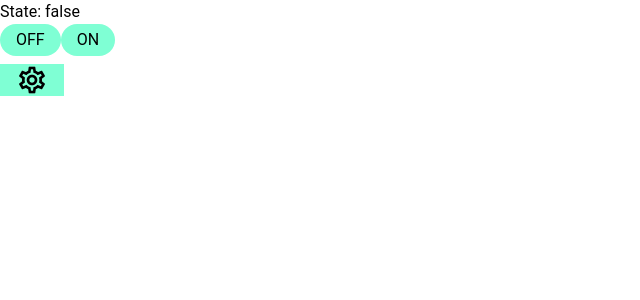
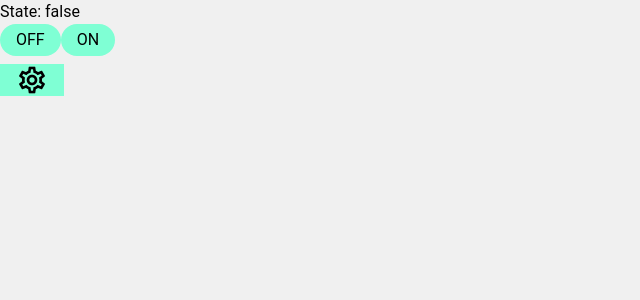
Before and after one commit to k-daiguji/vite_vitest_vue_vuetify, a Vue app: page / in a window 1280 px wide. Shown: the top 300 px of the page, without its empty margins (0-640 px from the left). Built offline with nearby package versions, Linux system fonts and the light colour scheme.

Commit message:
Defined root css (#117)

```diff
--- a/src/app/views/App.vue
+++ b/src/app/views/App.vue
@@ -4,17 +4,19 @@ import Settings from "@/app/views/AreaSettings.vue";
 </script>
 
 <template>
-  <Intra/>
-  <Settings class="pt-2"/>
+  <div class="root">
+    <Intra/>
+    <Settings class="pt-2"/>
+  </div>
 </template>
 
 <style>
-.default-height {
+.root {
+  --bg-color: #f0f0f0;
   --height: 32px;
-}
 
-.bg-default {
-  background-color: #eee;
+  background-color: #f0f0f0;
+  height: 100vh;
 }
 
 .primary {
```
